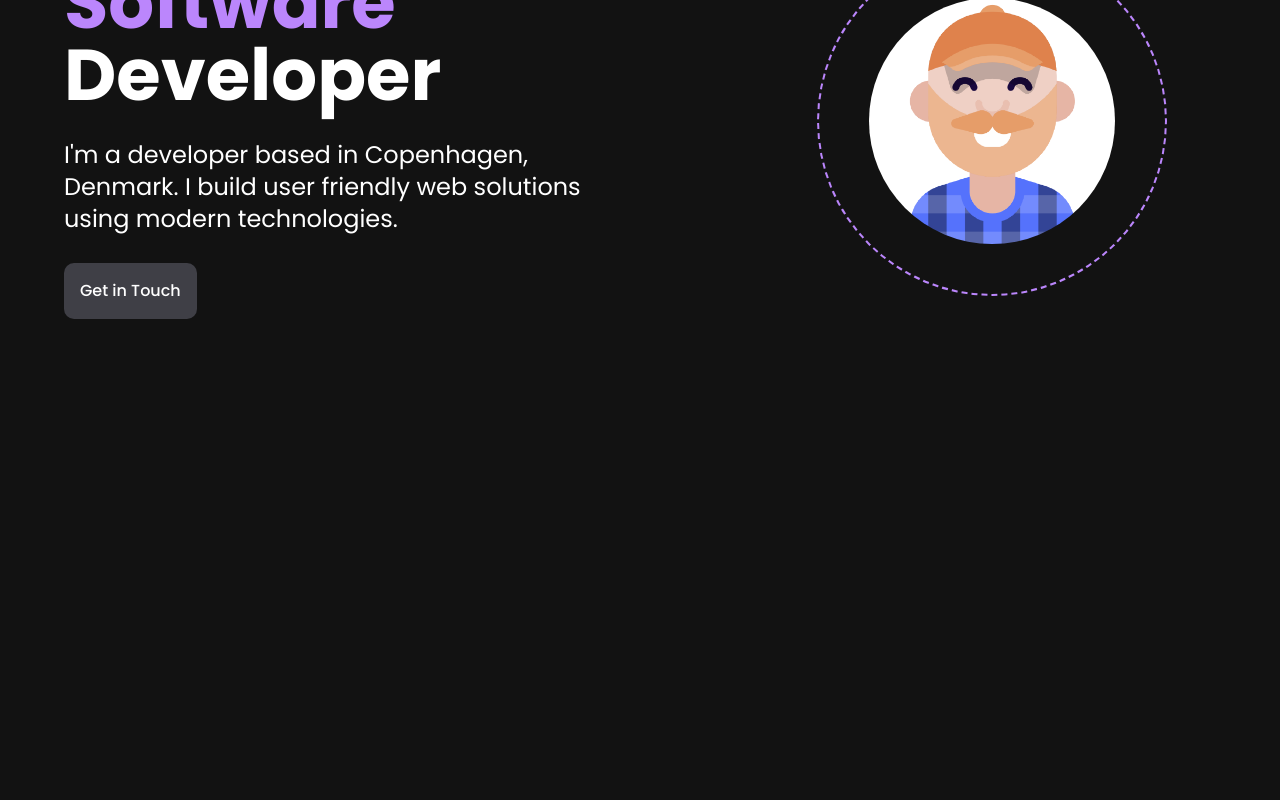
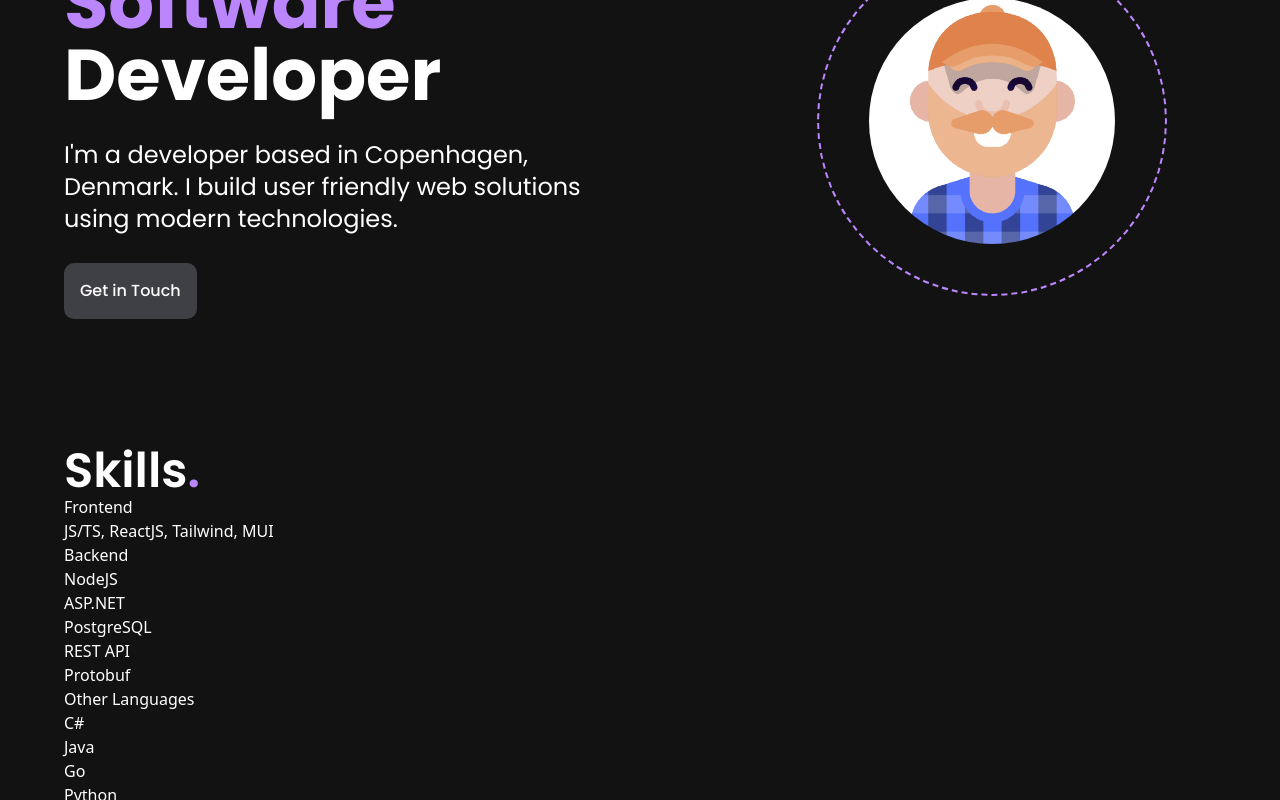
Before and after one commit to KusMar00/KusMar00.github.io, a React (Vite) app: page / in a window 1280 px wide. Shown: the part 263-1063 px from the top of the page. Built offline with nearby package versions, Linux system fonts and the light colour scheme.

Commit message:
Add skills content

```diff
--- a/src/App.jsx
+++ b/src/App.jsx
@@ -16,7 +16,7 @@ function App() {
         </div>
       </div>
       <div
-        className={`bg-primary ${styles.paddingX} ${styles.paddingY} h-[52.18vh]`}
+        className={`bg-primary ${styles.paddingX} ${styles.flexStart} h-[52.18vh]`}
       >
         <div className={styles.boxWidth}>
           <Experience /> <Skills /> <About />
--- /dev/null
+++ b/src/components/Footer.jsx
@@ -0,0 +1,7 @@
+import React from "react";
+
+const Footer = () => {
+  return <div>Footer</div>;
+};
+
+export default Footer;
--- a/src/components/Navbar.jsx
+++ b/src/components/Navbar.jsx
@@ -17,13 +17,12 @@ const Navbar = () => {
       <ul className="list-none sm:flex hidden flex-1 justify-end items-center">
         {navLinks.map((link, index) => (
           <li
+            key={link.id}
             className={`font-poppins font-normal cursor-pointer ${
               index === navLinks.length - 1 ? "mr-0" : "mr-10"
             } text-white`}
           >
-            <a key={link.id} href={`#${link.id}`}>
-              {link.title}
-            </a>
+            <a href={`#${link.id}`}>{link.title}</a>
           </li>
         ))}
       </ul>
--- a/src/components/Skills.jsx
+++ b/src/components/Skills.jsx
@@ -1,7 +1,24 @@
-import React from "react";
+import { skills } from "../constants";
+import styles from "../styles";
 
-const Skills = () => {
-  return <section id="skills"></section>;
-};
+const Skills = () => (
+  <section id="skills" className={`${styles.paddingY}`}>
+    <h2 className="font-poppins text-white text-5xl font-semibold">
+      Skills<span className="text-secondary">.</span>
+    </h2>
+    <div className="text-white">
+      {skills.map((category) => (
+        <div id={category.id}>
+          <ul>
+            <li>{category.title}</li>
+            {category.skills.map((skill, index) => (
+              <li key={index}>{skill}</li>
+            ))}
+          </ul>
+        </div>
+      ))}
+    </div>
+  </section>
+);
 
 export default Skills;
--- a/src/constants/index.js
+++ b/src/constants/index.js
@@ -13,3 +13,26 @@ export const navLinks = [
     title: "About",
   },
 ];
+
+export const skills = [
+  {
+    id: "frontend",
+    title: "Frontend",
+    skills: ["JS/TS, ReactJS, Tailwind, MUI"],
+  },
+  {
+    id: "backend",
+    title: "Backend",
+    skills: ["NodeJS", "ASP.NET", "PostgreSQL", "REST API", "Protobuf"],
+  },
+  {
+    id: "languages",
+    title: "Other Languages",
+    skills: ["C#", "Java", "Go", "Python", "F#"],
+  },
+  {
+    id: "softSkills",
+    title: "Soft Skills",
+    skills: ["Collaboration", "Communication", "Effective Learner", "Reliable"],
+  },
+];
```
